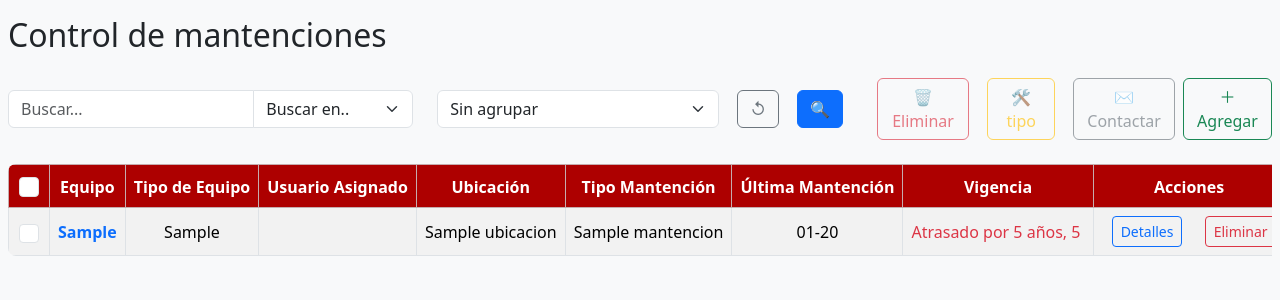
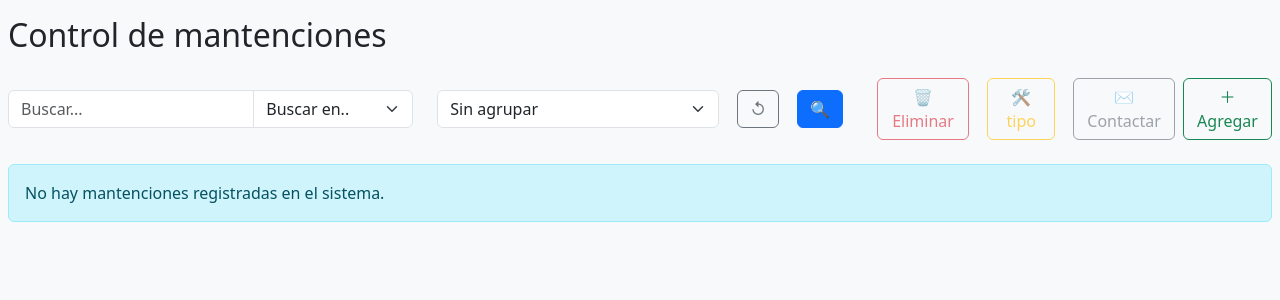
Before and after one commit to LuxCaro19/invent_cawafe, a Django app: page /mantenciones/lista_mantenciones/ in a window 1280 px wide. Shown: the part 56-356 px from the top of the page. Run offline with Django 5.2, Linux system fonts and the light colour scheme; tables that the repository leaves empty hold one stand-in row (values such as "Sample post"); some libraries are stand-ins or nearby versions.

Commit message:
Validacion sin mantenciones

```diff
--- a/mantenciones/templates/mantenciones/lista_mantenciones.html
+++ b/mantenciones/templates/mantenciones/lista_mantenciones.html
@@ -54,8 +54,16 @@
 
 
 {% if grupos %}
+  {% with total=0 %}
+    {% for g, i in grupos.items %}
+      {% if i %}
+        {% with total=total|add:i|length %}{% endwith %}
+      {% endif %}
+    {% endfor %}
+    {% if total > 0 %}
       <div class="table-responsive overflow-hidden">
         {% for grupo, items in grupos.items %}
+          {% if items %}
             {% if grupo %}
               <h5 class="ps-3 pt-3 grupo-titulo" data-bs-toggle="collapse" data-bs-target="#grupo-{{ forloop.counter }}" role="button" aria-expanded="false" aria-controls="grupo-{{ forloop.counter }}" style="cursor: pointer;">
                 {{ grupo }}
@@ -68,18 +76,16 @@
                 <table class="table table-striped table-bordered align-middle mantencion-table rounded-3 overflow-hidden">
                   <thead class="table-danger">
                     <tr>
-                  <th>
-                    <div class="form-check d-flex justify-content-center">
+                      <th><div class="form-check d-flex justify-content-center">
                         <input class="form-check-input check-cabecera" type="checkbox" style="width: 1.2em; height: 1.2em;">
-                    </div>
-                  </th>
-                  <th><a >Equipo</a></th>
-                  <th><a >Tipo de Equipo</a></th>
-                  <th><a >Usuario Asignado</a></th>
-                  <th><a >Ubicación</a></th>
-                  <th><a >Tipo Mantención</a></th>
-                  <th><a >Última Mantención</a></th>
-                  <th><a >Vigencia</a></th>
+                      </div></th>
+                      <th><a>Equipo</a></th>
+                      <th><a>Tipo de Equipo</a></th>
+                      <th><a>Usuario Asignado</a></th>
+                      <th><a>Ubicación</a></th>
+                      <th><a>Tipo Mantención</a></th>
+                      <th><a>Última Mantención</a></th>
+                      <th><a>Vigencia</a></th>
                       <th>Acciones</th>
                     </tr>
                   </thead>
@@ -134,12 +140,11 @@
                       </td>
                     </tr>
 
-
                     <div class="modal fade" id="confirmarEliminacion-{{ m.id }}" tabindex="-1" aria-labelledby="modalLabel{{ m.id }}" aria-hidden="true">
                       <div class="modal-dialog modal-dialog-centered">
                         <div class="modal-content">
                           <div class="modal-header bg-danger text-white">
-                        <h5 class="modal-title text-center" id="modalLabel{{ m.id }} ">Confirmación de eliminación de mantención</h5>
+                            <h5 class="modal-title text-center" id="modalLabel{{ m.id }}">Confirmación de eliminación de mantención</h5>
                           </div>
                           <div class="modal-body text-center">
                             Esta acción eliminará el equipo <strong>{{ m.equipo.etiqueta }}</strong> del sistema de mantención, incluyendo todo su historial asociado.<br>
@@ -160,11 +165,21 @@
                 </table>
               </div>
             </div>
+          {% endif %}
         {% endfor %}
       </div>
     {% else %}
-  <div class="alert alert-warning mt-3">No se encontraron mantenciones con los filtros aplicados.</div>
+      <div class="alert alert-info mt-3">
+        No hay mantenciones registradas en el sistema.
+      </div>
     {% endif %}
+  {% endwith %}
+{% else %}
+  <div class="alert alert-info mt-3">
+    No hay mantenciones registradas en el sistema.
+  </div>
+{% endif %}
+
 
 <script>
 let toggleAll = false;
--- a/mantenciones/views/view_lista_mantencion.py
+++ b/mantenciones/views/view_lista_mantencion.py
@@ -1,6 +1,7 @@
 from django.shortcuts import render
 from mantenciones.models import Mantencion
 from datetime import date
+from django.db import ProgrammingError
 
 def lista_mantenciones(request):
     buscar = request.GET.get('buscar', '').strip()
@@ -8,51 +9,55 @@ def lista_mantenciones(request):
     agrupar = request.GET.get('agrupar', '')
     hoy = date.today()
 
-    mantenciones = Mantencion.objects.select_related(
-        'equipo__modelo__tipo',
-        'tipo',
-        'equipo__usuario_asignado__ubicacion'
-    )
+    try:
+        mantenciones = Mantencion.objects.select_related(
+            'equipo__modelo__tipo',
+            'tipo',
+            'equipo__usuario_asignado__ubicacion'
+        )
 
-    # Filtro de texto
-    if buscar:
-        if campo == 'equipo':
-            mantenciones = mantenciones.filter(equipo__etiqueta__icontains=buscar)
-        elif campo == 'tipo_equipo':
-            mantenciones = mantenciones.filter(equipo__modelo__tipo__tipo__icontains=buscar)
-        elif campo == 'tipo':
-            mantenciones = mantenciones.filter(tipo__nombre__icontains=buscar)
-        elif campo == 'vigencia':
-            if buscar.lower() == 'vigente':
-                mantenciones = mantenciones.filter(fecha_proxima__gte=hoy)
-            elif buscar.lower() == 'atrasado':
-                mantenciones = mantenciones.filter(fecha_proxima__lt=hoy)
+        # Filtro de texto
+        if buscar:
+            if campo == 'equipo':
+                mantenciones = mantenciones.filter(equipo__etiqueta__icontains=buscar)
+            elif campo == 'tipo_equipo':
+                mantenciones = mantenciones.filter(equipo__modelo__tipo__tipo__icontains=buscar)
+            elif campo == 'tipo':
+                mantenciones = mantenciones.filter(tipo__nombre__icontains=buscar)
+            elif campo == 'vigencia':
+                if buscar.lower() == 'vigente':
+                    mantenciones = mantenciones.filter(fecha_proxima__gte=hoy)
+                elif buscar.lower() == 'atrasado':
+                    mantenciones = mantenciones.filter(fecha_proxima__lt=hoy)
 
-    # Anotamos última fecha y vigencia en cada mantención
-    for m in mantenciones:
-        m.ultima_fecha_valor = m.ultima_fecha()
-        if m.fecha_proxima:
-            m.vigencia = 'Vigente' if m.fecha_proxima >= hoy else 'Atrasado'
+        # Anotamos última fecha y vigencia en cada mantención
+        for m in mantenciones:
+            m.ultima_fecha_valor = m.ultima_fecha()
+            if m.fecha_proxima:
+                m.vigencia = 'Vigente' if m.fecha_proxima >= hoy else 'Atrasado'
+            else:
+                m.vigencia = 'Sin datos'
+
+        # Agrupar si corresponde
+        grupos = {}
+        if agrupar:
+            for m in mantenciones:
+                if agrupar == 'tipo':
+                    clave = m.tipo.nombre if m.tipo else 'Sin tipo'
+                elif agrupar == 'tipo_equipo':
+                    clave = m.equipo.modelo.tipo.tipo if m.equipo and m.equipo.modelo and m.equipo.modelo.tipo else 'Sin tipo'
+                elif agrupar == 'vigencia':
+                    clave = m.vigencia
+                elif agrupar == 'ubicacion':
+                    clave = m.equipo.usuario_asignado.ubicacion.nombre if getattr(m.equipo.usuario_asignado, 'ubicacion', None) else 'Sin ubicación'
+                else:
+                    clave = 'Otros'
+                grupos.setdefault(clave, []).append(m)
         else:
-            m.vigencia = 'Sin datos'
+            grupos[''] = list(mantenciones)
 
-    # Agrupar si corresponde
-    grupos = {}
-    if agrupar:
-        for m in mantenciones:
-            if agrupar == 'tipo':
-                clave = m.tipo.nombre if m.tipo else 'Sin tipo'
-            elif agrupar == 'tipo_equipo':
-                clave = m.equipo.modelo.tipo.tipo if m.equipo and m.equipo.modelo and m.equipo.modelo.tipo else 'Sin tipo'
-            elif agrupar == 'vigencia':
-                clave = m.vigencia
-            elif agrupar == 'ubicacion':
-                clave = m.equipo.usuario_asignado.ubicacion.nombre if getattr(m.equipo.usuario_asignado, 'ubicacion', None) else 'Sin ubicación'
-            else:
-                clave = 'Otros'
-            grupos.setdefault(clave, []).append(m)
-    else:
-        grupos[''] = list(mantenciones)
+    except ProgrammingError:
+        grupos = {}
 
     return render(request, 'mantenciones/lista_mantenciones.html', {
         'grupos': grupos,
```
Lines whose indentation alone changed are shown as unchanged.
